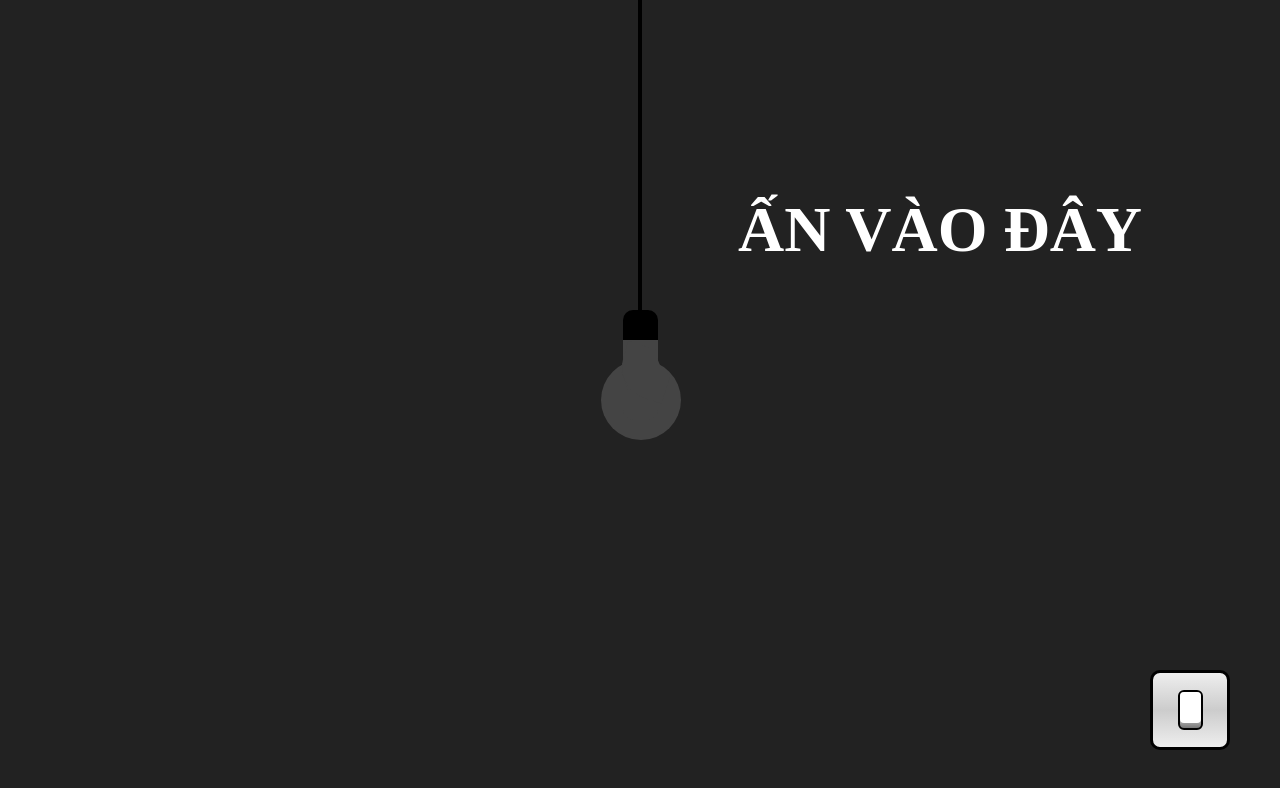
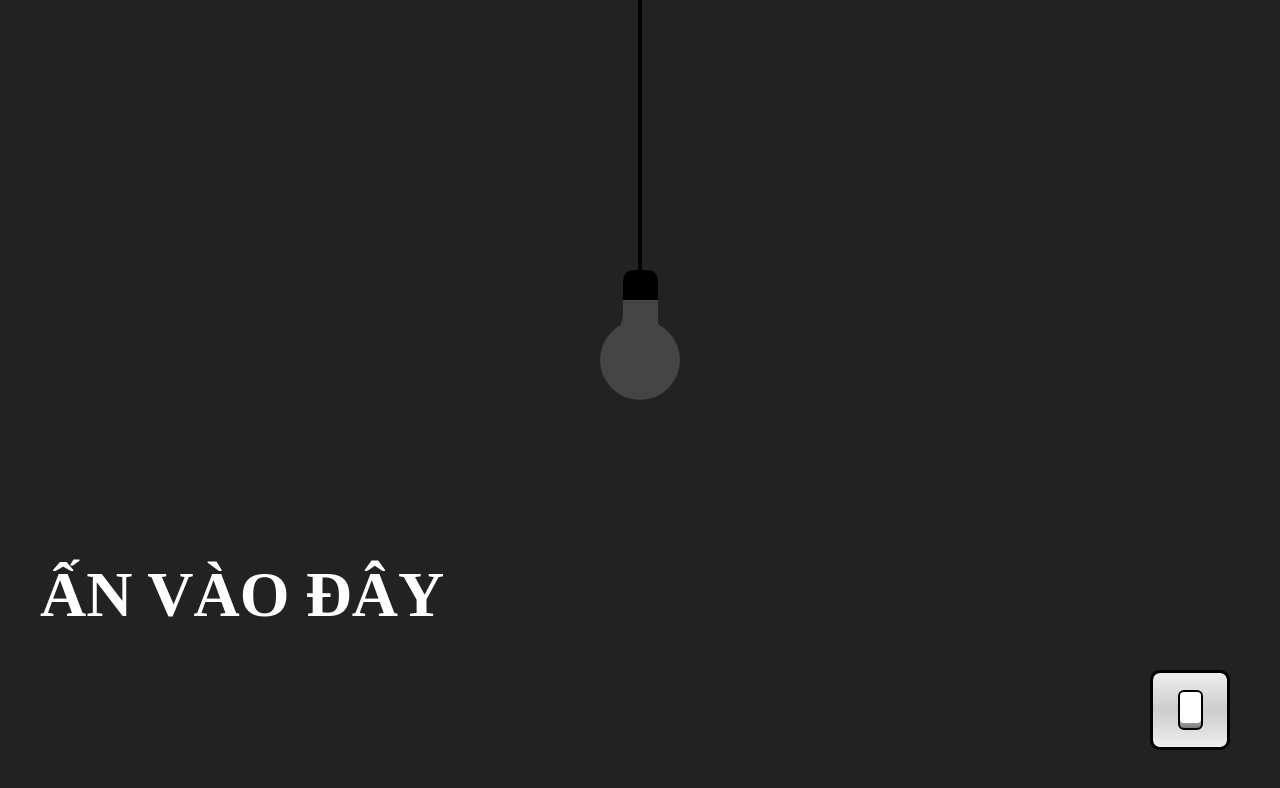
Before and after one commit to Eznow/light, a plain HTML site: page index.html in a window 1280 px wide. Both pictures are taken after a click on the element 1190 px from the left and 710 px from the top of the page. Drawn offline with Linux system fonts and the light colour scheme.

Commit message:
Update style.css

```diff
--- a/style.css
+++ b/style.css
@@ -21,7 +21,7 @@
     .bulb
     {
     position: relative;
-    right: -203px;
+    bottom: 40px;
     width: 80px;
     height: 80px;
     background: #444;
@@ -165,10 +165,10 @@
 
     section
 {
-    height: 200px;
-    position: relative;
-    top: -170px;
-    right: -260px;
+    height: 150px;
+    position: absolute;
+    bottom: 130px;
+    left: 40px;
     display: flex;
     justify-content: center;
     align-items: center;
```
